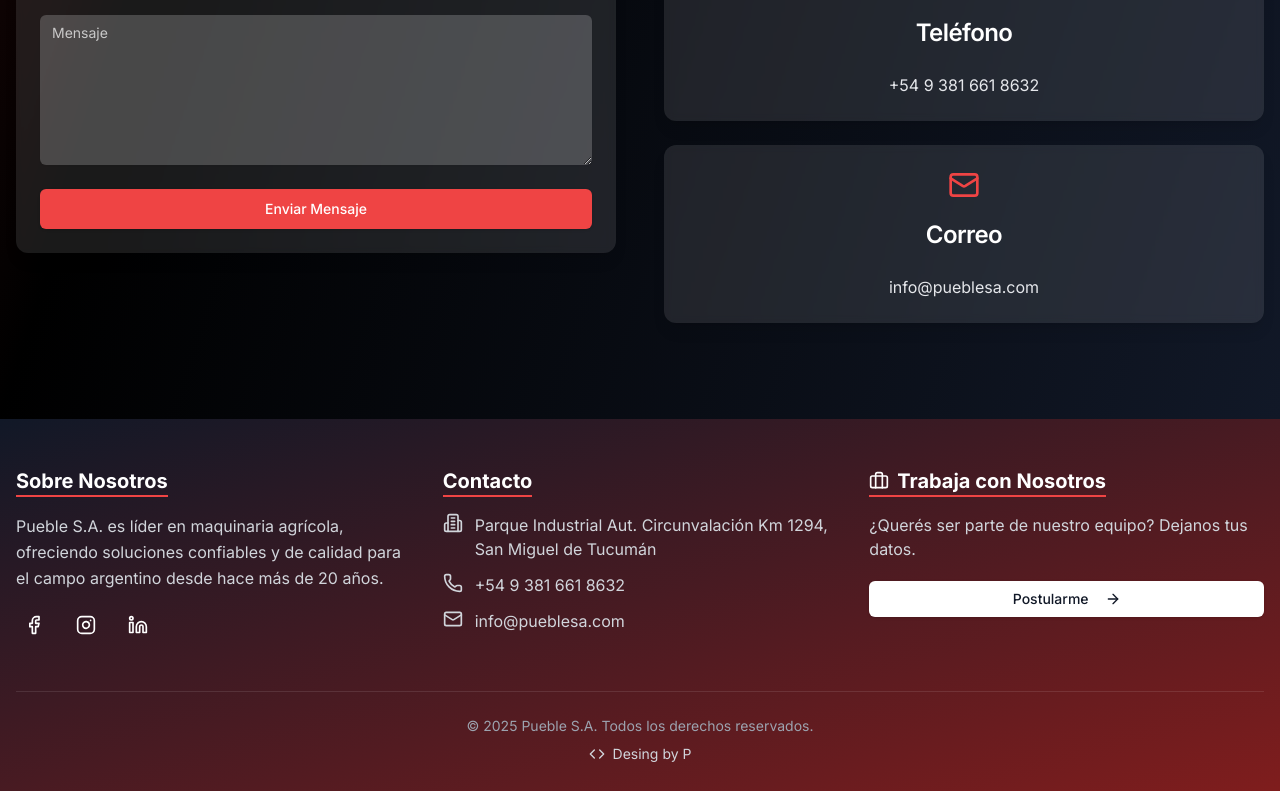
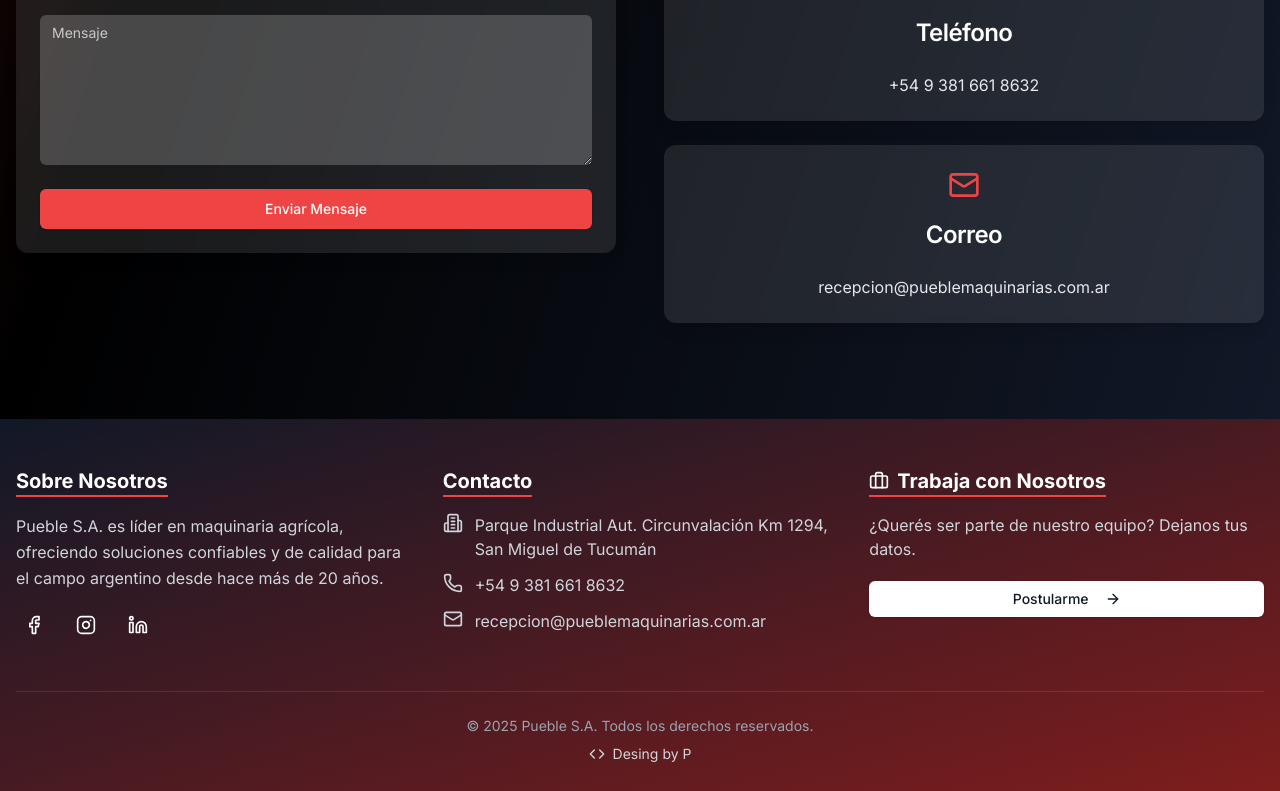
Before and after one commit to Pietro923/Landing-Page-Pueble, a Next.js app: page / in a window 1280 px wide. Shown: the part 3537-4328 px from the top of the page. Built offline with nearby package versions, Linux system fonts and the light colour scheme.

Commit message:
correo correcto agregdado

```diff
--- a/src/app/contacto/page.tsx
+++ b/src/app/contacto/page.tsx
@@ -46,7 +46,7 @@ export default function ContactPage() {
     {
       icon: Mail,
       title: "Email",
-      info: "info@pueblesa.com",
+      info: "recepcion@pueblemaquinarias.com.ar",
     },
   ];
 
--- a/src/components/home/Contacto.tsx
+++ b/src/components/home/Contacto.tsx
@@ -201,7 +201,7 @@ export default function Contact() {
                 <CardTitle className="text-2xl text-white">Correo</CardTitle>
               </CardHeader>
               <CardContent>
-                <p className="text-gray-200 text-center">info@pueblesa.com</p>
+                <p className="text-gray-200 text-center">recepcion@pueblemaquinarias.com.ar</p>
               </CardContent>
             </Card>
           </motion.div>
--- a/src/components/home/Hero.tsx
+++ b/src/components/home/Hero.tsx
@@ -86,7 +86,7 @@ export default function Hero() {
   className="bg-gray-500 hover:bg-gray-600 shadow-lg hover:shadow-gray-500/50 transition-all duration-300 transform hover:scale-105 text-white hover:text-white"
   asChild
 >
-  <a href="mailto:contacto@pueble.com">Contáctanos</a>
+  <a href="mailto:recepcion@pueblemaquinarias.com.ar">Contáctanos</a>
 </Button>
         </motion.div>
       </div>
--- a/src/components/layout/Footer.tsx
+++ b/src/components/layout/Footer.tsx
@@ -64,7 +64,7 @@ export default function Footer() {
               </li>
               <li className="flex gap-3 text-gray-300">
                 <Mail className="w-5 h-5 flex-shrink-0" />
-                <span>info@pueblesa.com</span>
+                <span>recepcion@pueblemaquinarias.com.ar</span>
               </li>
             </ul>
           </div>
```
